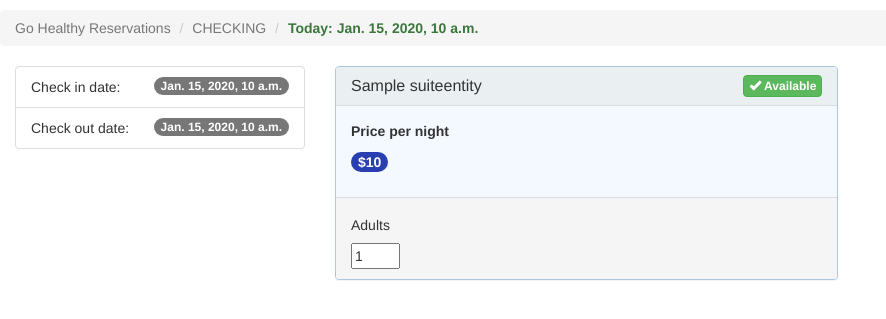
After one commit to johnsonc/django-travel, a Django app: template django-app/booking/templates/check.html in a window 1280 px wide. The commit adds this page. Shown: the top 319 px of the page, without its empty margins (0-886 px from the left). Run offline with Django 3.2, Linux system fonts and the light colour scheme; tables that the repository leaves empty hold one stand-in row (values such as "Sample post"); the template is opened without the code that fills it: values that come from a table or form of the project are taken from there, most other values are stand-ins (such as "Sample title", 1, 10 or a date in 2020); style sheets or scripts are compiled from the project's sources; some libraries are stand-ins or nearby versions.

Commit message:
UI / LESS updates, templates inheritance

```diff
--- /dev/null
+++ b/browser/src/less/check.less
@@ -0,0 +1,29 @@
+.panel-default {
+    border-color: @checking-panel-border;
+
+    .panel-heading {
+        background-color: @checking-panel-heading;
+
+        .available-marker {
+            border-radius: 4px;
+            margin-top: -2px;
+
+            font-weight: bold;
+        }
+    }
+
+    .price-item {
+        background-color: @checking-page-price-bg;
+
+        span.badge {
+            background-color: @checking-page-price-badge;
+            font-size: 14px;
+        }
+    }
+
+    .panel-footer {
+        .adults {
+            max-width: 64px;
+        }
+    }
+}
--- a/browser/src/less/colors.less
+++ b/browser/src/less/colors.less
@@ -3,3 +3,9 @@
 
 @available-large-button-bg: #EBF7EE;
 @available-large-button-hover-bg: #69ECB5;
+
+@checking-panel-heading: #eaeff2;
+@checking-panel-border: #abc6de;
+
+@checking-page-price-bg: rgba(198, 225, 255, 0.2);
+@checking-page-price-badge: #293EB1;
--- a/browser/src/less/main.less
+++ b/browser/src/less/main.less
@@ -1,4 +1,5 @@
 @import "colors";
+@import "check";
 
 .booking-form {
 
--- /dev/null
+++ b/django-app/booking/templates/base.html
@@ -0,0 +1,30 @@
+<!DOCTYPE html>
+<html lang="en">
+<head>
+    {% load static %}
+    <meta charset="UTF-8">
+    <title>{% block title %}Django Healthy Travel{% endblock %}</title>
+
+    <link href="https://maxcdn.bootstrapcdn.com/bootstrap/3.3.6/css/bootstrap.min.css" rel="stylesheet">
+    <link href="{% static "css/main.min.css" %}" rel="stylesheet">
+</head>
+<body>
+
+    <div class="container-fluid">
+        {% block nav %}
+        <div class="row">
+            <!-- nav -->
+                    <p></p>
+                    <ol class="breadcrumb">
+                        <li class="active">Go Healthy Reservations</li>
+                        <li class="active">{% block location %}FORM{% endblock %}</li>
+                        <li class="active"><b class="text-success ">Today: {{ today }}</b></li>
+                    </ol>
+            </div>
+        {% endblock %}
+
+        {% block content %}{% endblock %}
+    </div>
+
+</body>
+</html>
--- a/django-app/booking/templates/booking.html
+++ b/django-app/booking/templates/booking.html
@@ -6,7 +6,6 @@
     <title>Django Healthy Travel</title>
 
     <link href="https://maxcdn.bootstrapcdn.com/bootstrap/3.3.6/css/bootstrap.min.css" rel="stylesheet">
-    <link href="/static/admin/css/widgets.css" rel="stylesheet">
     <link href="/static/admin/css/widgets.css" rel="stylesheet">
 
     <link href="{% static "css/main.min.css" %}" rel="stylesheet">
--- /dev/null
+++ b/django-app/booking/templates/check.html
@@ -0,0 +1,53 @@
+{% extends "base.html" %}
+
+{% block title %}Checking Healthy Travel{% endblock %}
+{% block location %}CHECKING{% endblock %}
+
+{% block content %}
+<div class="row">
+    <div class="col-md-3">
+        <ul class="list-group">
+
+            <li class="list-group-item">
+            <span class="badge">{{ check_in_date }}</span>
+                Check in date:
+            </li>
+
+            <li class="list-group-item">
+            <span class="badge">{{ check_out_date }}</span>
+                Check out date:
+            </li>
+
+        </ul>
+    </div>
+
+    <div class="col-md-5">
+    {% if suite %}
+
+        <div class="panel panel-default">
+          <div class="panel-heading">
+            <h3 class="panel-title">{{ suite }}
+                <button type="button" class="btn btn-success btn-xs pull-right available-marker">
+                    <span class="glyphicon glyphicon-ok" aria-hidden="true"></span>
+                    Available
+                </button>
+            </h3>
+          </div>
+
+            <div class="panel-body price-item">
+
+                <p><b>Price per night</b></p>
+                <p><span class="badge">${{ suite.price_per_night }}</span></p>
+
+            </div>
+
+            <div class="panel-footer">
+                <h5>Adults</h5>
+                <input class="adults" type="number" min="1" max="4" value="1" autocomplete="off">
+            </div>
+        </div>
+
+    {% endif %}
+    </div>
+</div>
+{% endblock %}
```
Also changed, not shown: django-app/booking/views.py (+19 -4 lines).
